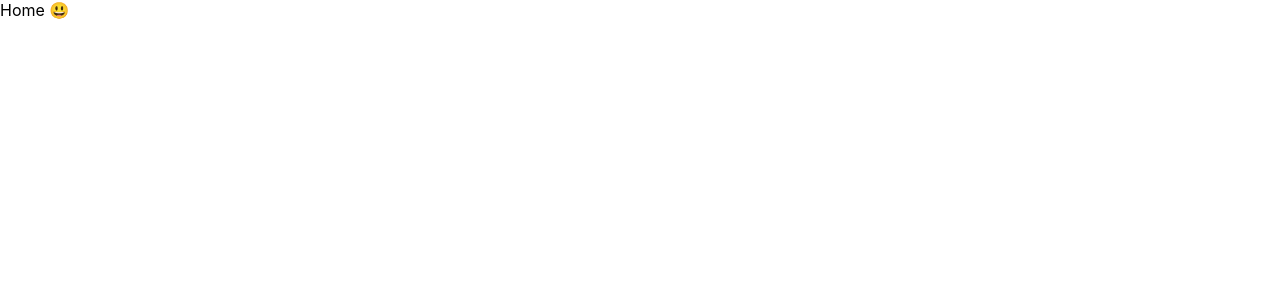
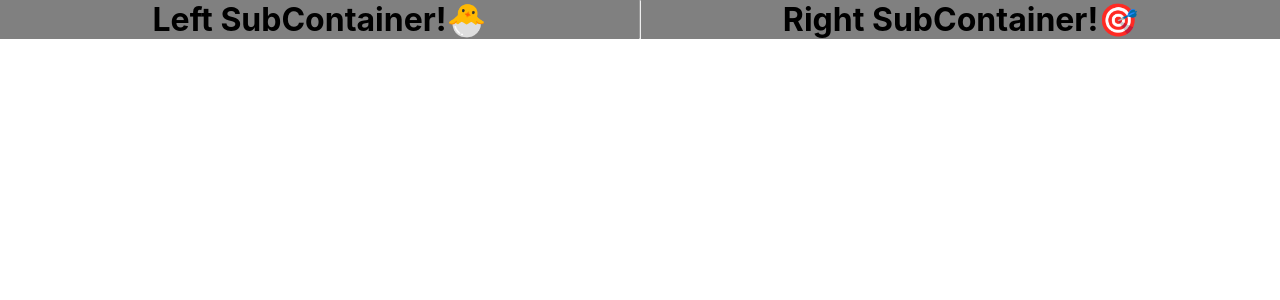
Before and after one commit to PIJUSH364/React__Design_pattens, a React (Create React App) app: page / in a window 1280 px wide. Shown: the top 300 px of the page. Built offline with nearby package versions, Linux system fonts and the light colour scheme.

Commit message:
layout component taking props

```diff
--- a/package.json
+++ b/package.json
@@ -10,6 +10,7 @@
     "react": "^18.2.0",
     "react-dom": "^18.2.0",
     "react-scripts": "5.0.1",
+    "styled-components": "^5.3.6",
     "web-vitals": "^2.1.4"
   },
   "scripts": {
--- a/src/App.js
+++ b/src/App.js
@@ -1,7 +1,32 @@
 import React from 'react';
+import SplictScreen from './SplictScreen';
 
+const LeftHandComponent = () => {
+  return (
+    <h1
+      style={{
+        textAlign: 'center',
+        backgroundColor: 'gray',
+      }}
+    >
+      Left SubContainer!🐣
+    </h1>
+  );
+};
+const RightHandComponent = () => {
+  return (
+    <h1
+      style={{
+        textAlign: 'center',
+        backgroundColor: 'gray',
+      }}
+    >
+      Right SubContainer!🎯
+    </h1>
+  );
+};
 function App() {
-  return <div>Home 😃</div>;
+  return <SplictScreen left={LeftHandComponent} right={RightHandComponent} />;
 }
 
 export default App;
--- /dev/null
+++ b/src/SplictScreen.js
@@ -0,0 +1,25 @@
+import React from 'react';
+import styled from 'styled-components';
+
+const Container = styled.div`
+  display: flex;
+`;
+const SubContainer = styled.div`
+  flex: 1;
+`;
+
+function SplictScreen({ left: Left, right: Right }) {
+  return (
+    <Container>
+      <SubContainer>
+        <Left />
+      </SubContainer>
+      <hr />
+      <SubContainer>
+        <Right />
+      </SubContainer>
+    </Container>
+  );
+}
+
+export default SplictScreen;
```
Also changed, not shown: 1 other file (tests, documents, lock files or other folders).
